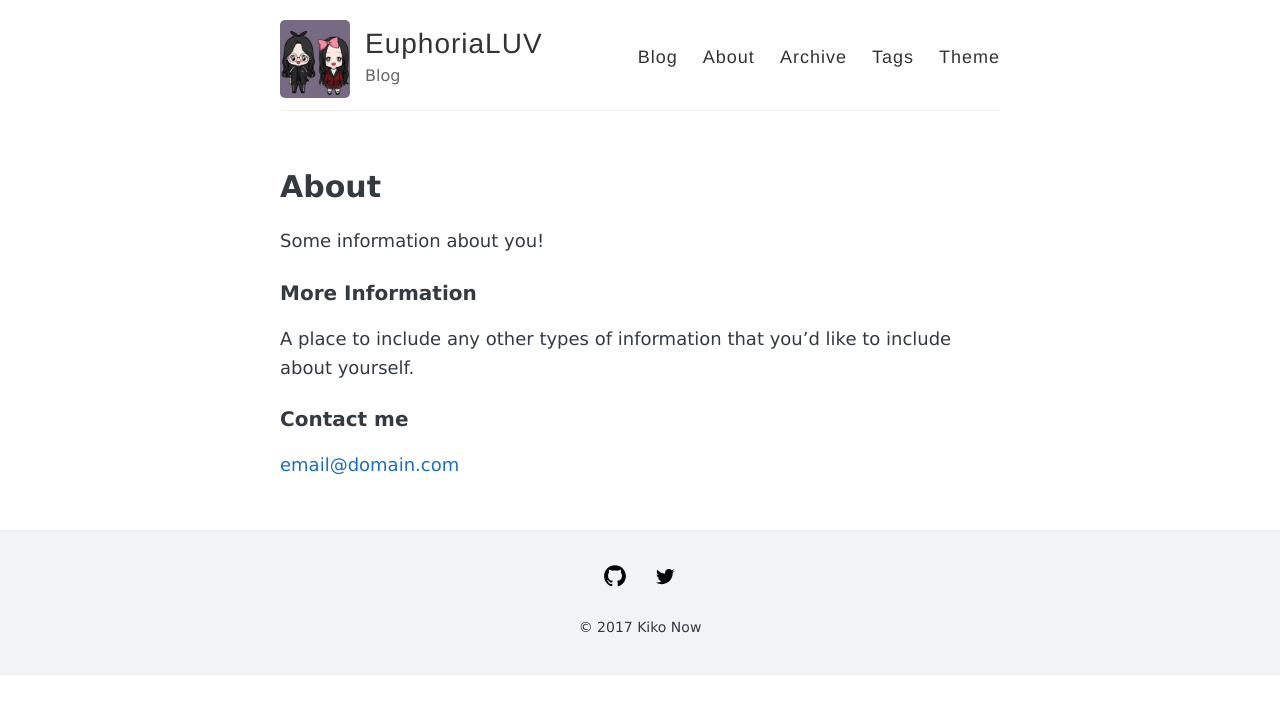
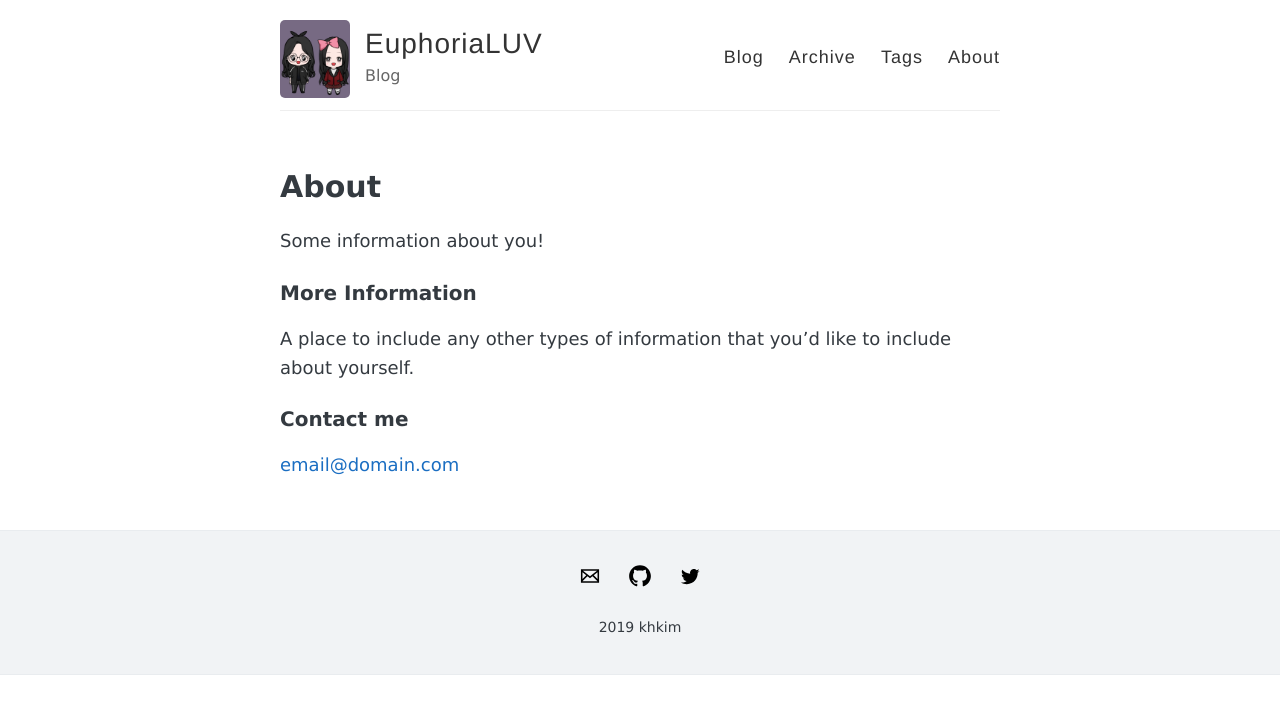
Before and after one commit to EuphoriaLUV/EuphoriaLUV.github.io, a Jekyll site: the page built from about.md, in a window 1280 px wide. Shown: the top 714 px of the page. Built offline with Jekyll 4.4.1, drawn with Linux system fonts in a browser that asks for light colours.

Commit message:
Update _config.yml

```diff
--- a/_config.yml
+++ b/_config.yml
@@ -22,26 +22,24 @@
 navigation:
   - name: Blog
     url: /
-  - name: About
-    url: /about
   - name: Archive
     url: /archive
   - name: Tags
     url: /tags
-  - name: Theme
-    url: https://github.com/AWEEKJ/kiko-now
+  - name: About
+    url: /about
 
 # Pagination
-paginate: 5
+paginate: 4
 
 # Includes an icon in the footer for each username you enter
 footer-links:
   behance: # https://www.behance.net/<username>
   dribbble:
-  email:
+  email: yufinelremy@gmail.com
   facebook:
   flickr:
-  github: AWEEKJ/kiko-now
+  github: euphorialuv
   googleplus: # anything in your profile username that comes after plus.google.com/
   instagram:
   linkedin:
@@ -53,7 +51,7 @@
   youtube: # channel/<your_long_string> or user/<user-name>
 
 # Text under the icons in footer
-footer-text: © 2017 Kiko Now
+footer-text: 2019 khkim
 
 # Enter your Disqus shortname (not your username) to enable commenting on posts
 # You can find your shortname on the Settings page of your Disqus account
```
